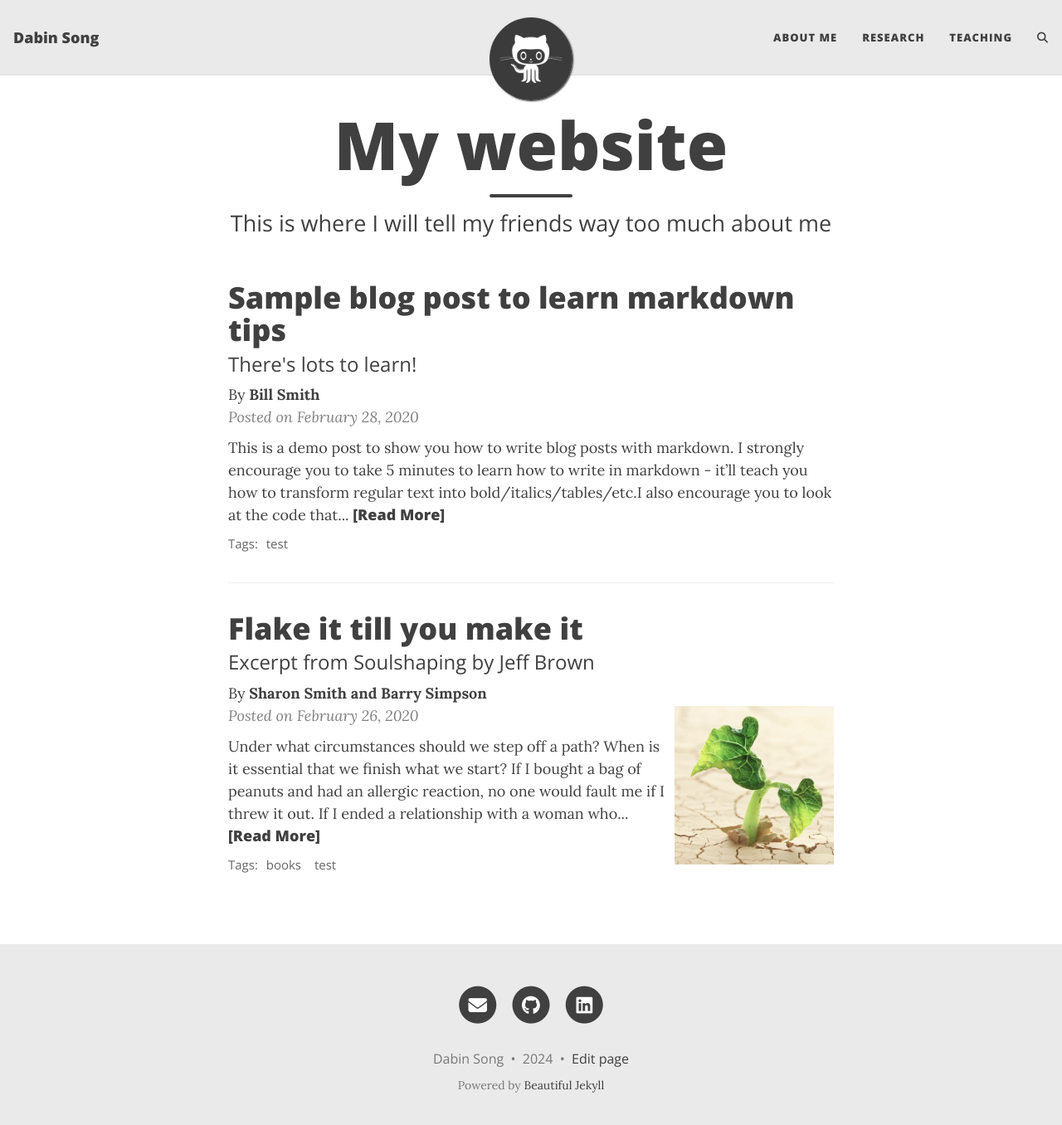
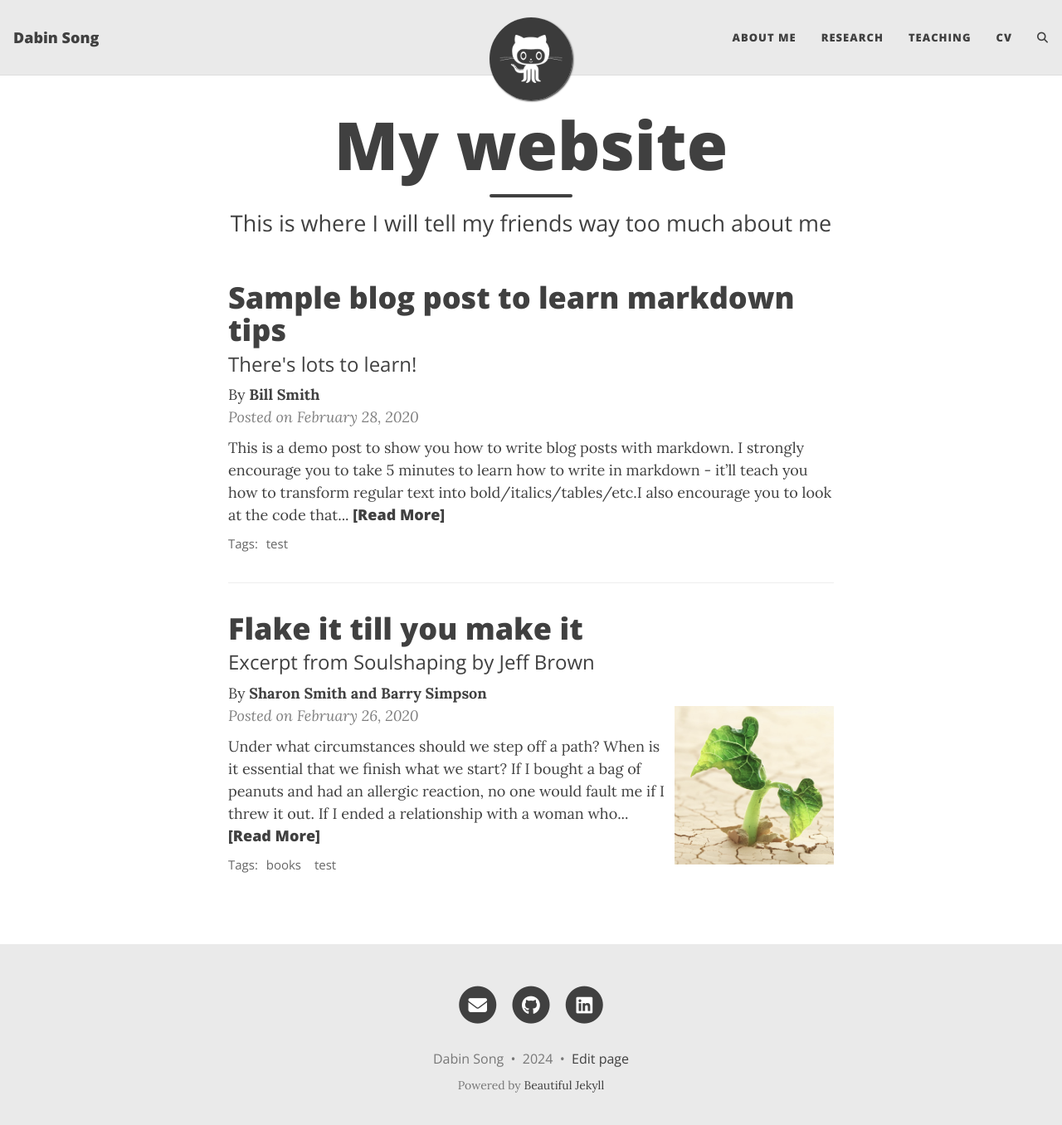
Before and after one commit to dabinsong/dabinsong.github.io, a Jekyll site: the page built from index.html, in a window 1280 px wide and 1369 px high. Shown: the top 1356 px of the window at 83% size. Built offline with Jekyll 4.4.1, drawn with Linux system fonts in a browser that asks for light colours; the list of posts is cut into pages by our own code; comment, search, counter and statistics services are not loaded.

```diff
--- a/_config.yml
+++ b/_config.yml
@@ -23,6 +23,7 @@ navbar-links:
   About Me: "aboutme"
   Research: "research"
   Teaching: "teaching"
+  CV: "cv"
 
 ################
 # --- Logo --- #
```
